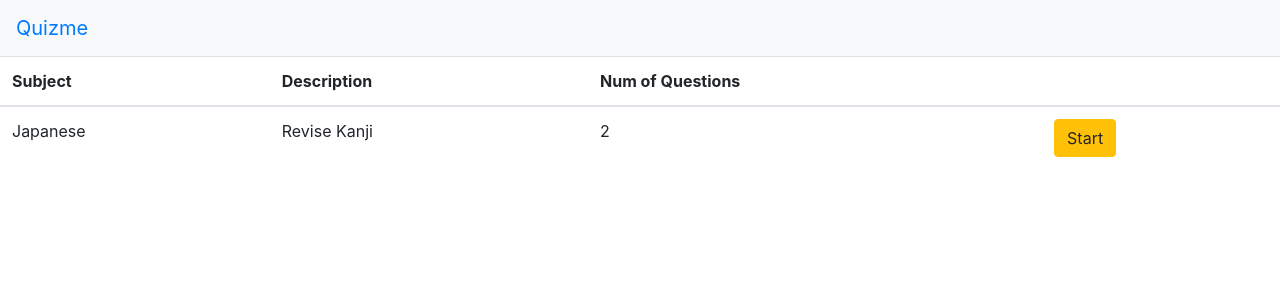
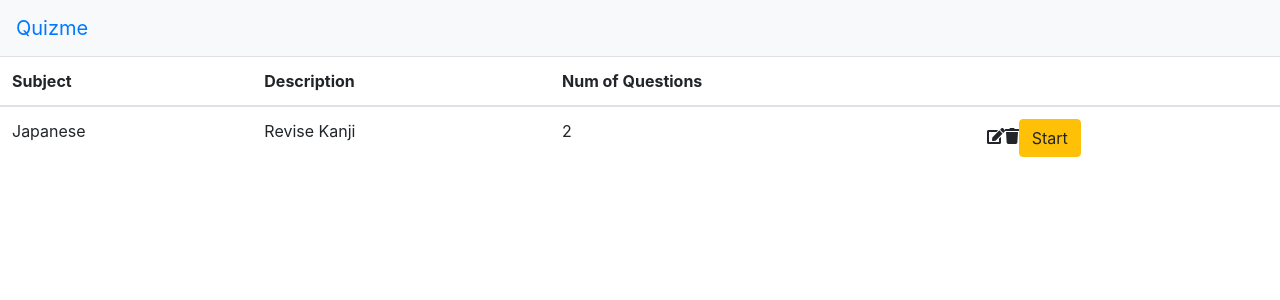
Before and after one commit to Lailz/CPES_Frontend, a React (Create React App) app: page /subjects in a window 1280 px wide. Shown: the top 300 px of the page. Built offline with nearby package versions, Linux system fonts and the light colour scheme.

Commit message:
delete subjects and questions

```diff
--- a/src/Components/Navbar.js
+++ b/src/Components/Navbar.js
@@ -4,9 +4,9 @@ import { Link } from "react-router-dom";
 class Navbar extends Component {
   render() {
     return (
-      <nav class="navbar navbar-expand-lg navbar-light bg-light">
+      <nav className="navbar navbar-expand-lg navbar-light bg-light">
         <Link to="/">
-          <a class="navbar-brand">Quizme</a>
+          <a className="navbar-brand">Quizme</a>
         </Link>
       </nav>
     );
--- a/src/Components/QuestionList.js
+++ b/src/Components/QuestionList.js
@@ -3,11 +3,27 @@ import questions from "../Data/Questions";
 import QuestionCard from "./QuestionCard";
 
 class QuestionList extends Component {
+  state = {
+    questions: questions
+  };
+  deleteQuestion = deletedQuestion => {
+    let newQuestions = this.state.questions.filter(
+      question => question !== deletedQuestion
+    );
+    this.setState({ questions: newQuestions });
+  };
   render() {
     let subjectName = this.props.match.params.subjectName;
     let subject = questions.find(question => question.subject === subjectName);
     let questionList = subject.questions.map((question, idx) => {
-      return <QuestionCard question={question} key={idx} index={idx} />;
+      return (
+        <QuestionCard
+          question={question}
+          key={idx}
+          index={idx}
+          deleteQuestion={this.deleteQuestion}
+        />
+      );
     });
 
     return (
--- a/src/Components/SubjectList.js
+++ b/src/Components/SubjectList.js
@@ -1,19 +1,37 @@
 import React, { Component } from "react";
 
-import subjects from "../Data/Subjects";
+import theSubjects from "../Data/Subjects";
 
 // Components
 import SubjectRow from "./SubjectRow";
 
 class SubjectList extends Component {
+  state = {
+    subjects: theSubjects
+  };
+
+  deleteSubject = deletedSubject => {
+    let newSubjects = this.state.subjects.filter(
+      subject => subject !== deletedSubject
+    );
+    this.setState({ subjects: newSubjects });
+  };
+
   render() {
-    let subjectList = subjects.map(subject => {
-      return <SubjectRow subject={subject} key={subject.name} />;
+    console.log(this.state.subjects);
+    let subjectList = this.state.subjects.map(subject => {
+      return (
+        <SubjectRow
+          subject={subject}
+          key={subject.subjectName}
+          deleteSubject={this.deleteSubject}
+        />
+      );
     });
 
     return (
       <div>
-        <table class="table">
+        <table className="table">
           <thead>
             <tr>
               <th scope="col">Subject</th>
--- a/src/Components/SubjectRow.js
+++ b/src/Components/SubjectRow.js
@@ -1,4 +1,6 @@
 import React, { Component } from "react";
+import { FontAwesomeIcon } from "@fortawesome/react-fontawesome";
+import { faEdit, faTrash } from "@fortawesome/free-solid-svg-icons";
 
 class SubjectRow extends Component {
   render() {
@@ -9,8 +11,15 @@ class SubjectRow extends Component {
         <td>{subject.description}</td>
         <td>{subject.questions.length}</td>
         <td>
-          <i className="far fa-edit" />
-          <i className="far fa-trash-alt" />
+          <span>
+            <FontAwesomeIcon icon={faEdit} />
+          </span>
+          <span>
+            <FontAwesomeIcon
+              icon={faTrash}
+              onClick={() => this.props.deleteSubject(subject)}
+            />
+          </span>
           <button className="btn btn-warning">Start</button>
         </td>
       </tr>
```
